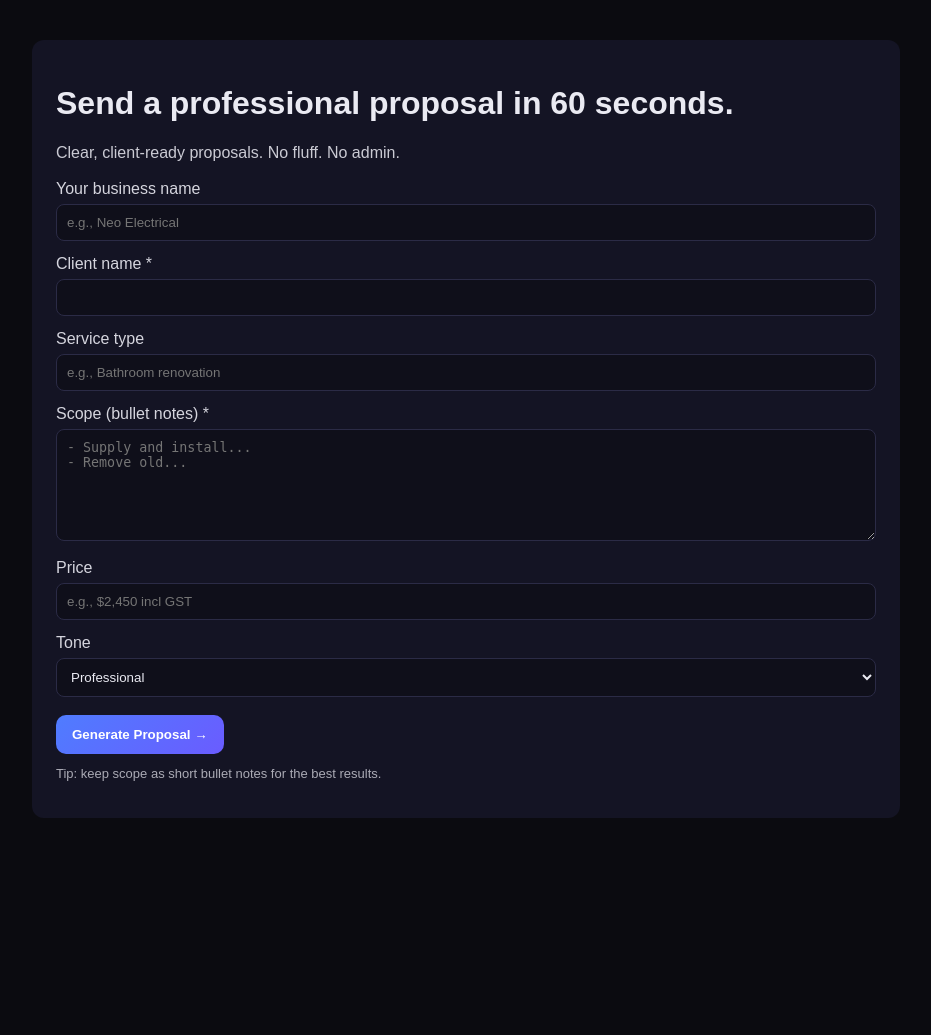
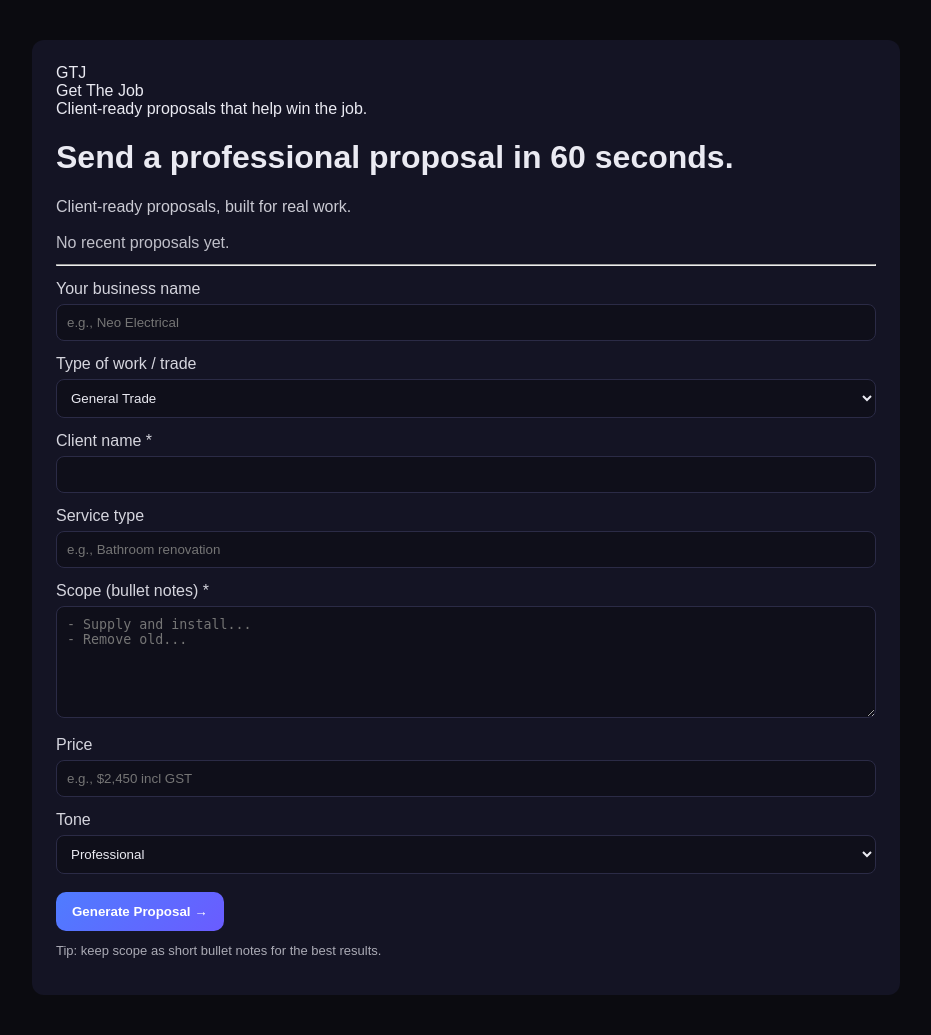
Before and after one commit to Voyaga/proposal60, a Flask app: page / in a window 1280 px wide. Shown: the whole page, without its empty margins (174-1105 px from the left). Before the commit the page ends 818 px from the top, so only its background shows below. Run offline with Flask 3, Linux system fonts and the light colour scheme.

Commit message:
Add files via upload

```diff
--- a/templates/home.html
+++ b/templates/home.html
@@ -7,12 +7,40 @@
 </head>
 <body>
   <div class="wrap">
+    <div class="brand">
+      <div class="brand-mark">GTJ</div>
+      <div class="brand-text">
+        <div class="brand-name">Get The Job</div>
+        <div class="brand-tag">Client-ready proposals that help win the job.</div>
+      </div>
+    </div>
+
     <h1>Send a professional proposal in 60 seconds.</h1>
-    <p class="subhead">Clear, client-ready proposals. No fluff. No admin.</p>
+    <p class="subhead">Client-ready proposals, built for real work.</p>
 
+    <!-- =====================
+         Recent Proposals
+    ====================== -->
+    <div id="proposalHistory"></div>
+
+    <hr>
+
+    <!-- =====================
+         Proposal Form
+    ====================== -->
     <form id="proposalForm" method="POST" action="/generate">
       <label>Your business name</label>
       <input name="your_business" placeholder="e.g., Neo Electrical" />
+
+      <label>Type of work / trade</label>
+      <select name="trade">
+        <option value="general">General Trade</option>
+        <option value="electrician">Electrician</option>
+        <option value="plumber">Plumber</option>
+        <option value="builder">Builder / Renovation</option>
+        <option value="hvac">HVAC</option>
+        <option value="cleaner">Cleaning</option>
+      </select>
 
       <label>Client name *</label>
       <input name="client_name" required />
@@ -21,7 +49,11 @@
       <input name="service_type" placeholder="e.g., Bathroom renovation" />
 
       <label>Scope (bullet notes) *</label>
-      <textarea name="scope" rows="6" required placeholder="- Supply and install...&#10;- Remove old..."></textarea>
+      <textarea
+        name="scope"
+        rows="6"
+        required
+        placeholder="- Supply and install...&#10;- Remove old..."></textarea>
 
       <label>Price</label>
       <input name="price" placeholder="e.g., $2,450 incl GST" />
@@ -33,7 +65,9 @@
         <option>Direct</option>
       </select>
 
-      <button id="generateBtn" type="submit">Generate Proposal →</button>
+      <button id="generateBtn" class="btn" type="submit">
+        Generate Proposal →
+      </button>
 
       <p class="fineprint">
         Tip: keep scope as short bullet notes for the best results.
@@ -42,20 +76,90 @@
   </div>
 
 <script>
+/* -------------------------
+   Proposal History (Home)
+------------------------- */
+const HISTORY_KEY = "gtj_proposal_history";
+
+function loadHistory() {
+  try {
+    return JSON.parse(localStorage.getItem(HISTORY_KEY)) || [];
+  } catch {
+    return [];
+  }
+}
+
+function renderHistory() {
+  const container = document.getElementById("proposalHistory");
+  if (!container) return;
+
+  const history = loadHistory();
+
+  if (!history.length) {
+    container.innerHTML = `
+      <p class="helper">
+        No recent proposals yet.
+      </p>
+    `;
+    return;
+  }
+
+  container.innerHTML = `
+    <h3>Recent proposals</h3>
+    <ul>
+      ${history.map((h, i) => `
+        <li style="margin-bottom:12px;">
+          <a href="#" onclick="openProposal(${i}); return false;">
+            ${h.client} – ${h.service}
+          </a>
+          <div style="font-size:12px;opacity:.7;">
+            ${new Date(h.createdAt).toLocaleString()}
+          </div>
+        </li>
+      `).join("")}
+    </ul>
+  `;
+}
+
+function openProposal(index) {
+  const history = loadHistory();
+  const item = history[index];
+  if (!item) return;
+
+  // Open preview in a new tab with stored content
+  const w = window.open("", "_blank");
+  if (!w) return;
+
+  w.document.write(`
+    <pre style="
+      white-space:pre-wrap;
+      font-family:ui-monospace, monospace;
+      padding:24px;
+      max-width:900px;
+      margin:auto;
+    ">${item.text.replace(/</g,"&lt;")}</pre>
+  `);
+  w.document.close();
+}
+
+document.addEventListener("DOMContentLoaded", renderHistory);
+
+/* -------------------------
+   Form UX
+------------------------- */
 const form = document.getElementById("proposalForm");
 const btn = document.getElementById("generateBtn");
 
-    // Loading state on submit
 form.addEventListener("submit", () => {
   btn.disabled = true;
   btn.textContent = "Generating…";
 });
 
-    // Fix back-button / bfcache restore
 window.addEventListener("pageshow", () => {
   btn.disabled = false;
   btn.textContent = "Generate Proposal →";
 });
 </script>
+
 </body>
 </html>
```
Lines whose indentation alone changed are shown as unchanged.
